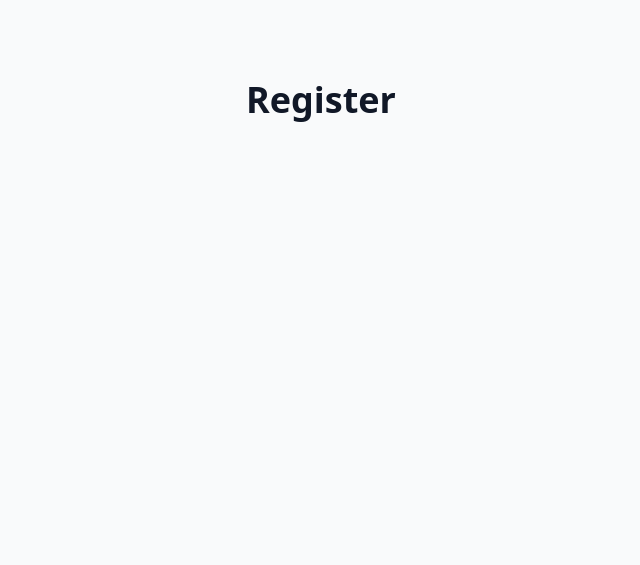
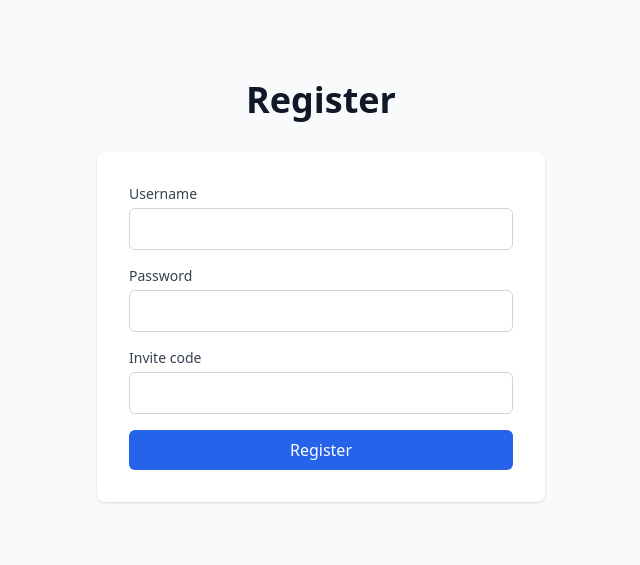
Before and after one commit to ol-eg/picShare, a FastAPI app: page /register in a window 1280 px wide. Shown: the top 565 px of the page, without its empty margins (319-959 px from the left). Run offline with FastAPI, Linux system fonts and the light colour scheme; some libraries are stand-ins or nearby versions.

Commit message:
Add interactive register form and its frontend tests

```diff
--- a/app/templates/register.html
+++ b/app/templates/register.html
@@ -1,6 +1,27 @@
 {% extends "base.html" %}
 {% block content %}
-<section class="text-center py-16">
-  <h1 class="text-4xl font-bold text-gray-900">Register</h1>
+<section class="max-w-md mx-auto py-16">
+  <h1 class="text-4xl font-bold text-gray-900 text-center mb-8">Register</h1>
+  <form method="post" action="/register" class="space-y-4 bg-white p-8 rounded-lg shadow">
+    <div>
+      <label for="username" class="block text-sm font-medium text-gray-700">Username</label>
+      <input type="text" id="username" name="username" required
+             class="mt-1 w-full rounded-md border border-gray-300 p-2">
+    </div>
+    <div>
+      <label for="password" class="block text-sm font-medium text-gray-700">Password</label>
+      <input type="password" id="password" name="password" required
+             class="mt-1 w-full rounded-md border border-gray-300 p-2">
+    </div>
+    <div>
+      <label for="invite_code" class="block text-sm font-medium text-gray-700">Invite code</label>
+      <input type="text" id="invite_code" name="invite_code"
+             class="mt-1 w-full rounded-md border border-gray-300 p-2">
+    </div>
+    <button type="submit"
+            class="w-full rounded-md bg-blue-600 py-2 font-medium text-white hover:bg-blue-700">
+      Register
+    </button>
+  </form>
 </section>
 {% endblock %}
```
Also changed, not shown: tests/test_frontend_register.py (added, +61 -0 lines).
